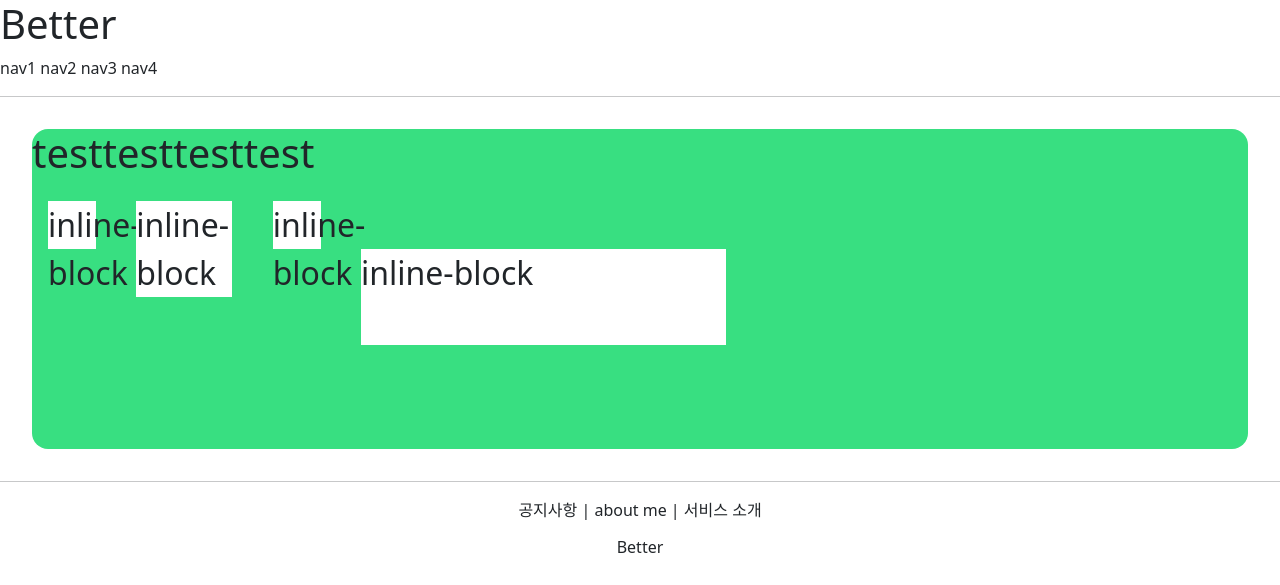
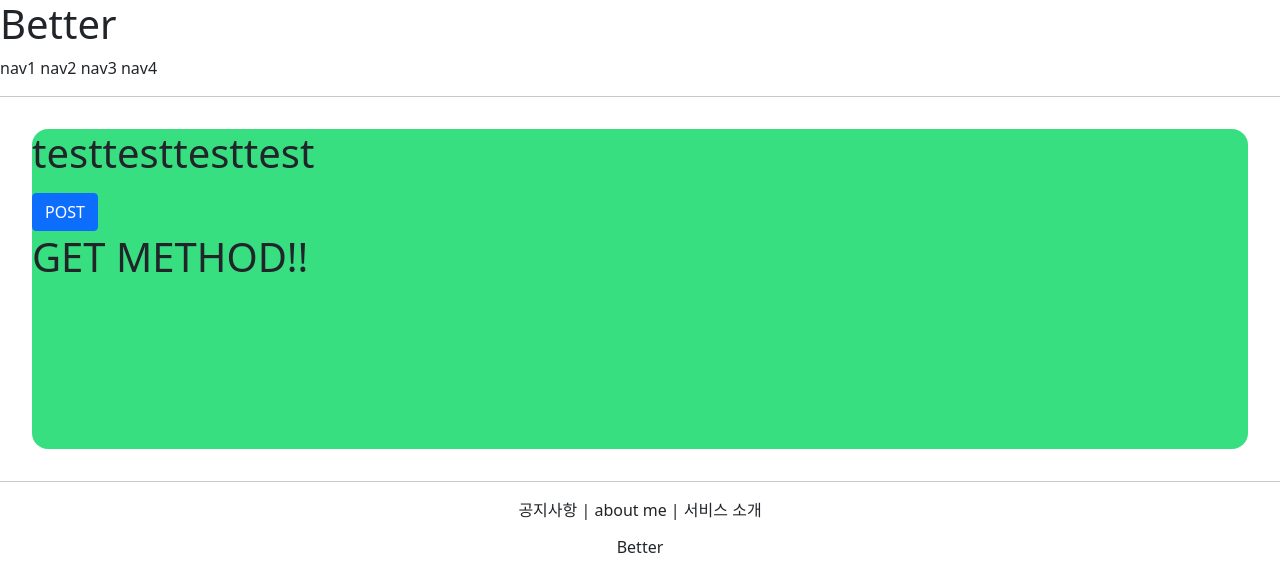
Before and after one commit to blkwg/Koss_django, a Django app: page /account/hello_world/ in a window 1280 px wide. Shown: the top 585 px of the page. Run offline with Django 3.2, Linux system fonts and the light colour scheme; some web fonts are replaced.

Commit message:
GET/POST

```diff
--- a/accountapp/templates/accountapp/helloworld.html
+++ b/accountapp/templates/accountapp/helloworld.html
@@ -14,10 +14,15 @@
             <h1>
                 testtesttesttest
             </h1>
-            <div class="testing" style="display: inline-block; width: 48px; height: 48px">inline-block</div>
-            <div class="testing" style="display: inline-block; width: 3em; height: 3em">inline-block</div>
-            <div class="testing" style="display: inline-block; width: 3rem; height: 3rem">inline-block</div>
-            <div class="testing" style="display: inline-block; width: 30%; height: 30%">inline-block</div>
+
+            <form action="/account/hello_world/" method="post">
+                {% csrf_token %}
+                <input type="submit" class="btn btn-primary" value="POST">
+            </form>
+
+            <h1>
+                {{ text }}
+            </h1>
         </div>
 
 {% endblock %}
--- a/accountapp/views.py
+++ b/accountapp/views.py
@@ -4,4 +4,8 @@ from django.shortcuts import render
 # Create your views here.
 
 def hello_world(request):
-    return render(request, 'accountapp/helloworld.html')
+
+    if request.method == "POST":
+        return render(request, 'accountapp/helloworld.html', context={'text': 'POST METHOD!!'})
+    else:
+        return render(request, 'accountapp/helloworld.html', context={'text': 'GET METHOD!!'})
```
